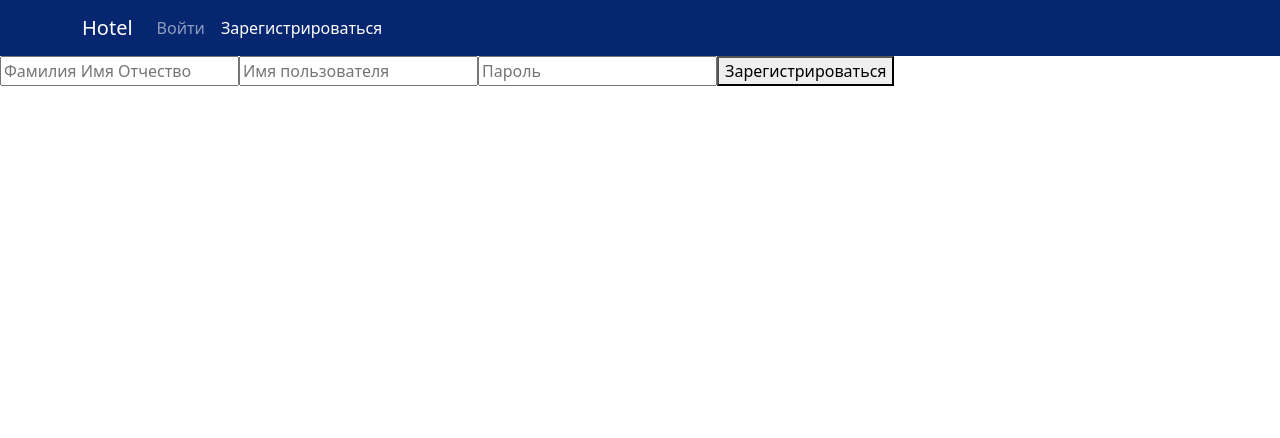
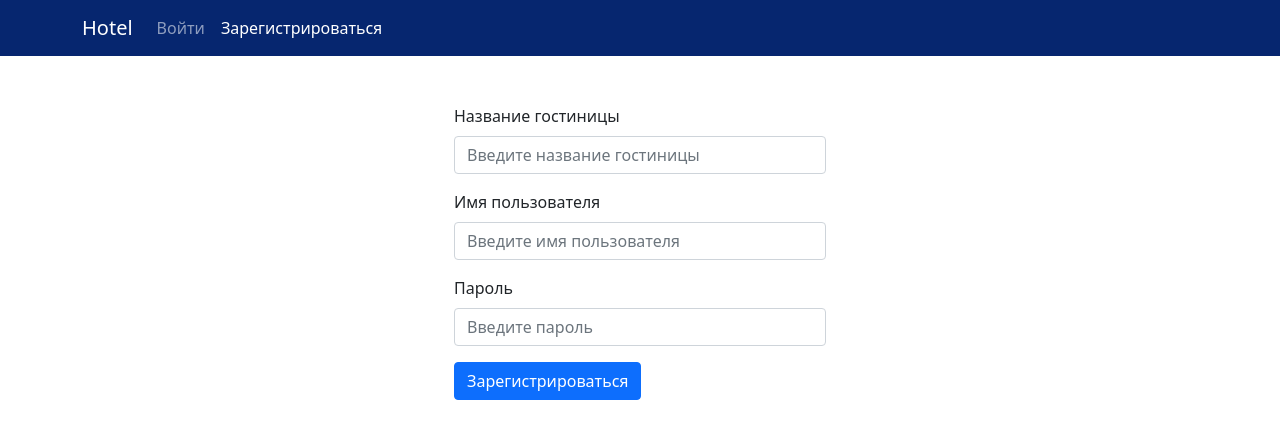
Before and after one commit to edamiyan/hotel-manager-frontend, a React (Create React App) app: page /sign-up in a window 1280 px wide. Shown: the top 438 px of the page. Built offline with nearby package versions, Linux system fonts and the light colour scheme.

Commit message:
Add booking form validate

```diff
--- a/public/index.html
+++ b/public/index.html
@@ -1,5 +1,5 @@
 <!DOCTYPE html>
-<html lang="en">
+<html lang="ru">
   <head>
     <meta charset="utf-8" />
     <link rel="icon" href="%PUBLIC_URL%/favicon.ico" />
@@ -24,7 +24,7 @@
       work correctly both with client-side routing and a non-root public URL.
       Learn how to configure a non-root public URL by running `npm run build`.
     -->
-    <title>React App</title>
+    <title>Hotel Manager</title>
   </head>
   <body>
     <noscript>You need to enable JavaScript to run this app.</noscript>
--- a/src/components/BookingForm.jsx
+++ b/src/components/BookingForm.jsx
@@ -8,6 +8,7 @@ import { setDefaultLocale } from  "react-datepicker";
 setDefaultLocale('ru')
 
 const BookingForm = ({roomList}) => {
+    const [validated, setValidated] = useState(false);
     const [booking, setBooking] = useState(
         {
             name: '',
@@ -22,22 +23,33 @@ const BookingForm = ({roomList}) => {
         })
 
     const addNewBooking = (e) => {
-        e.preventDefault()
         console.log(booking)
         const response = api.postBooking(booking)
         console.log(response)
-        setBooking({
-            name: '',
-            phone: '',
-            arrival_date: '',
-            departure_date: '',
-            guests_number: '',
-            is_booking: false,
-            comment: '',
-            status: 0,
-            roomId: 0,
-        })
+        // setBooking({
+        //     name: '',
+        //     phone: '',
+        //     arrival_date: '',
+        //     departure_date: '',
+        //     guests_number: '',
+        //     is_booking: false,
+        //     comment: '',
+        //     status: 0,
+        //     roomId: 0,
+        // })
     }
+
+    const handleSubmit = (event) => {
+        const form = event.currentTarget;
+        if (form.checkValidity() === false) {
+            event.preventDefault();
+            event.stopPropagation();
+
+        } else {
+            addNewBooking(event);
+        }
+        setValidated(true);
+    };
 
     return (
         <Container>
@@ -48,34 +60,42 @@ const BookingForm = ({roomList}) => {
                     </h4>
                 </Card.Header>
                 <Card.Body className={"p-2"}>
-                    <Form>
+                    <Form noValidate validated={validated} onSubmit={handleSubmit}>
                         <Row>
                             <Col lg={6}>
-                                <Form.Group className="form-group mt-2" controlId="exampleForm.ControlInput1">
+                                <Form.Group className="form-group mt-2" controlId="exampleForm.ControlInput1"   >
                                     <Form.Control
+                                        required
                                         value={booking.name}
                                         onChange={e => setBooking({...booking, name: e.target.value})}
                                         type="text"
-                                        placeholder="Имя"
+                                        placeholder="Введите имя"
                                     />
+                                    <Form.Control.Feedback type="invalid">
+                                        Введите имя
+                                    </Form.Control.Feedback>
                                 </Form.Group>
                             </Col>
                             <Col lg={6}>
                                 <Form.Group className="form-group mt-2" controlId="exampleForm.ControlInput1">
                                     <Form.Control
+                                        required
                                         value={booking.phone}
                                         onChange={e => setBooking({...booking, phone: e.target.value})}
                                         type="text"
-                                        placeholder="Телефон"
+                                        placeholder="Введите телефон"
                                     />
+                                    <Form.Control.Feedback type="invalid">
+                                        Введите телефон в формате +79XXXXXXXXX
+                                    </Form.Control.Feedback>
                                 </Form.Group>
                             </Col>
                         </Row>
                         <Row>
-
                             <Col lg={3} xs={6}>
                                 <Form.Group className="form-group mt-2" controlId="exampleForm.ControlInput1">
                                     <DatePicker
+                                        required
                                         className={"form-control"}
                                         placeholderText="Дата заезда"
                                         dateFormat="dd.MM.yyyy"
@@ -88,6 +108,7 @@ const BookingForm = ({roomList}) => {
                             <Col lg={3} xs={6}>
                                 <Form.Group className="form-group mt-2" controlId="exampleForm.ControlInput1">
                                     <DatePicker
+                                        required
                                         className={"form-control"}
                                         placeholderText="Дата отъезда"
                                         dateFormat="dd.MM.yyyy"
@@ -100,24 +121,33 @@ const BookingForm = ({roomList}) => {
                             <Col lg={3}>
                                 <Form.Group className="form-group mt-2" controlId="exampleForm.ControlInput1">
                                     <Form.Control
+                                        required
                                         value={booking.guests_number}
                                         onChange={e => setBooking({...booking, guests_number: e.target.value})}
                                         type="text"
                                         placeholder="Количество гостей"
                                     />
+                                    <Form.Control.Feedback type="invalid">
+                                        Введите кол-во гостей
+                                    </Form.Control.Feedback>
                                 </Form.Group>
                             </Col>
                             <Col lg={3}>
                                 <Form.Select
+                                    required
                                     value={booking.status}
                                     onChange={e => setBooking({...booking, status: e.target.value})}
                                     className="form-group mt-2"
-                                    aria-label="Default select example">
-                                    <option value={0} disabled={true}>Статус бронирования</option>
+                                    aria-label="Default select example"
+                                >
+                                    <option value={""}>Статус бронирования</option>
                                     <option value={1}>Не оплачено</option>
                                     <option value={2}>Депозит внесен</option>
                                     <option value={3}>Оплачено</option>
                                 </Form.Select>
+                                <Form.Control.Feedback type="invalid">
+                                    Выберите статус бронирования
+                                </Form.Control.Feedback>
                             </Col>
                         </Row>
                         <Row>
@@ -127,7 +157,7 @@ const BookingForm = ({roomList}) => {
                                                   value={booking.comment}
                                                   onChange={e => setBooking({...booking, comment: e.target.value})}
                                                   type="text"
-                                                  placeholder="Комментарий к заказу"
+                                                  placeholder="Введите комментарий к заказу"
                                                   className="form-control"
                                                   rows="2"
                                     />
@@ -135,13 +165,12 @@ const BookingForm = ({roomList}) => {
                             </Col>
                             <Col lg={3}>
                                 <Form.Select
+                                    required
                                     value={booking.roomId}
                                     onChange={e => setBooking({...booking, roomId: e.target.value})}
                                     className="form-group mt-2"
                                     aria-label="Default select example">
-                                    <option
-                                        value={0}
-                                        disabled={true}>
+                                    <option value={""}>
                                         Номер для заселения
                                     </option>
                                     {roomList !== null
@@ -171,7 +200,7 @@ const BookingForm = ({roomList}) => {
                                     type={"submit"}
                                     style={{backgroundColor: '#06266F'}}
                                     className="btn mt-2"
-                                    onClick={addNewBooking}
+                                    // onClick={addNewBooking}
                                 >
                                     Забронировать
                                 </Button>
--- a/src/components/BookingTimeline.jsx
+++ b/src/components/BookingTimeline.jsx
@@ -23,13 +23,13 @@ const BookingTimeline = ({groups, items}) => {
     };
 
     return (
-        <Container className={"mt-5"}>
+        <Container className={"mt-5 mb-5"}>
             {items.length > 0
                 ? <Timeline
                     groups={groups}
                     items={items}
                     defaultTimeStart={moment()}
-                    defaultTimeEnd={moment().add(1, 'month')}
+                    defaultTimeEnd={moment().add(2, 'week')}
                     onItemSelect={handleItemClick}
                 >
                     <TimelineHeaders style={{background: '#06266f'}}>
--- a/src/components/roomCard.jsx
+++ b/src/components/roomCard.jsx
@@ -5,7 +5,7 @@ import {Link} from "react-router-dom";
 
 const RoomCard = ({room}) => {
     return (
-        <Card as={Link} to={`/rooms/${room.id}`} className="mt-4 ms-auto me-auto" style={{textDecoration: 'none', color: 'black', boxShadow: '6px 6px 5px rgba(122,122,122,0.5)'}}>
+        <Card  className="mt-4 ms-auto me-auto" style={{textDecoration: 'none', color: 'black', boxShadow: '6px 6px 5px rgba(122,122,122,0.5)'}}>
             <h3>Номер комнаты: {room.room_number}</h3>
 
             <div className="row ms-auto">
--- a/src/components/tableBookings.jsx
+++ b/src/components/tableBookings.jsx
@@ -6,7 +6,7 @@ import moment from "moment";
 import 'moment/locale/ru'
 const TableBookings = ({roomId}) => {
     moment.locale('ru')
-    const history1 = useHistory();
+    const history = useHistory();
     const [bookings, setBookings] = useState([]);
 
     async function fetchBookings() {
@@ -71,7 +71,7 @@ const TableBookings = ({roomId}) => {
                     <tbody>
                     {bookings.map(booking =>
                         <tr style={{color: 'white', backgroundColor: booking.statusColor}} onClick={() => {
-                            history1.push(`/rooms/${roomId.id}/booking/${booking.id}`)
+                            history.push(`/rooms/${roomId.id}/booking/${booking.id}`)
                         }} key={booking.id}>
                             <td>{booking.name}</td>
                             <td>{moment(booking.arrival_date).format("DD MMMM yyyy")}</td>
--- a/src/pages/Rooms.jsx
+++ b/src/pages/Rooms.jsx
@@ -36,7 +36,7 @@ const Rooms = () => {
     return (
         <Container>
             <div className="row">
-                <Button style={{backgroundColor: '#06276F', color: 'white'}} className={"col-md-12 mt-3"} variant="primary" onClick={handleShow}>
+                <Button style={{backgroundColor: '#06276F', color: 'white'}} className={"col-md-12 mt-3 mb-3 me-2"} variant="primary" onClick={handleShow}>
                     Создать новую комнату
                 </Button>
             </div>
@@ -50,5 +50,4 @@ const Rooms = () => {
         </Container>
     );
 };
-
 export default Rooms;
--- a/src/pages/Sign-in.jsx
+++ b/src/pages/Sign-in.jsx
@@ -13,14 +13,12 @@ const SignIn = () => {
 
     const handleSubmit = (event) => {
         event.preventDefault();
-
         const form = event.currentTarget;
         if (form.checkValidity() === false) {
             event.preventDefault();
             event.stopPropagation();
         } else {
             event.preventDefault();
-            console.log(user)
             axios.post(
                 `http://${url}/auth/sign-in`,
                 {
--- a/src/pages/Sign-up.jsx
+++ b/src/pages/Sign-up.jsx
@@ -2,11 +2,47 @@ import React, {useContext, useState} from 'react';
 import {AuthContext} from "../context";
 import axios from "axios";
 import {url} from "../api";
+import {Button, Container, Form} from "react-bootstrap";
+import {useHistory} from "react-router-dom";
 
 const SignUp = () => {
     const {setIsAuth} = useContext(AuthContext);
-    const [user, setUser] = useState({name:'', username: '', password: ''});
-    const register = async event => {
+    const [user, setUser] = useState({name: '', username: '', password: ''});
+    const [validated, setValidated] = useState(false);
+    const history = useHistory();
+
+    async function login(event) {
+        axios.post(
+            `http://${url}/auth/sign-in`,
+            {
+                username: user.username,
+                password: user.password,
+            }
+        ).then(
+            (response) => {
+                if (response.status === 200) {
+                    localStorage.setItem('auth', 'true');
+                    localStorage.setItem('token', response.data.token);
+                    setIsAuth(true);
+                    history.push('/home')
+                }
+            }
+        ).catch(
+            function (error) {
+                console.log('Show error notification!')
+                return Promise.reject(error)
+            }
+        )
+
+    };
+
+    const handleSubmit = (event) => {
+        event.preventDefault();
+        const form = event.currentTarget;
+        if (form.checkValidity() === false) {
+            event.preventDefault();
+            event.stopPropagation();
+        } else {
             event.preventDefault();
             axios.post(
                 `http://${url}/auth/sign-up`,
@@ -21,48 +57,60 @@ const SignUp = () => {
                 }
             })
         }
-
-    const login = async event => {
-        event.preventDefault();
-        axios.post(
-            `http://${url}/auth/sign-in`,
-            {
-                username: user.username,
-                password: user.password,
-            }
-        ).then(response => {
-            if (response.status === 200) {
-                setIsAuth(true);
-                localStorage.setItem('auth', 'true');
-                localStorage.setItem('token', response.data.token);
-            }
-        })
+        setValidated(true);
     };
 
+
     return (
-        <div>
-            <form action="">
-                <input
+        <Container>
+            <Form
+                className={'ms-auto me-auto mt-5 col-xl-4 col-md-6 col-sm-12'}
+                noValidate
+                validated={validated}
+                onSubmit={handleSubmit}
+            >
+                <Form.Group controlId="validationName" className="mb-3">
+                    <Form.Label>Название гостиницы</Form.Label>
+                    <Form.Control
+                        required
                         value={user.name}
                         onChange={e => setUser({...user, name: e.target.value})}
-                    type="text"
-                    placeholder={'Фамилия Имя Отчество'}
-                />
-                <input
+                        type="login"
+                        placeholder="Введите название гостиницы"/>
+                    <Form.Control.Feedback type="invalid">
+                        Введите корректное название.
+                    </Form.Control.Feedback>
+                </Form.Group>
+                <Form.Group controlId="validationUsername" className="mb-3">
+                    <Form.Label>Имя пользователя</Form.Label>
+                    <Form.Control
+                        required
                         value={user.username}
                         onChange={e => setUser({...user, username: e.target.value})}
-                    type="text"
-                    placeholder={'Имя пользователя'}
-                />
-                <input
+                        type="login"
+                        placeholder="Введите имя пользователя"/>
+                    <Form.Control.Feedback type="invalid">
+                        Введите корректный логин.
+                    </Form.Control.Feedback>
+                </Form.Group>
+                <Form.Group className="mb-3" controlId="validationPassword">
+                    <Form.Label>Пароль</Form.Label>
+                    <Form.Control
+                        required
                         value={user.password}
                         onChange={e => setUser({...user, password: e.target.value})}
                         type="password"
-                    placeholder={'Пароль'}
+                        placeholder="Введите пароль"
                     />
-                <button onClick={register}>Зарегистрироваться</button>
-            </form>
-        </div>
+                    <Form.Control.Feedback type="invalid">
+                        Введите корректный пароль.
+                    </Form.Control.Feedback>
+                </Form.Group>
+                <Button variant="primary" type="submit">
+                    Зарегистрироваться
+                </Button>
+            </Form>
+        </Container>
     );
 };
 
```
Also changed, not shown: src/components/UI/navbar/myNavbar.jsx (+8 -4 lines), src/components/roomsList.jsx (+31 -12 lines). Lines whose indentation alone changed are shown as unchanged.
